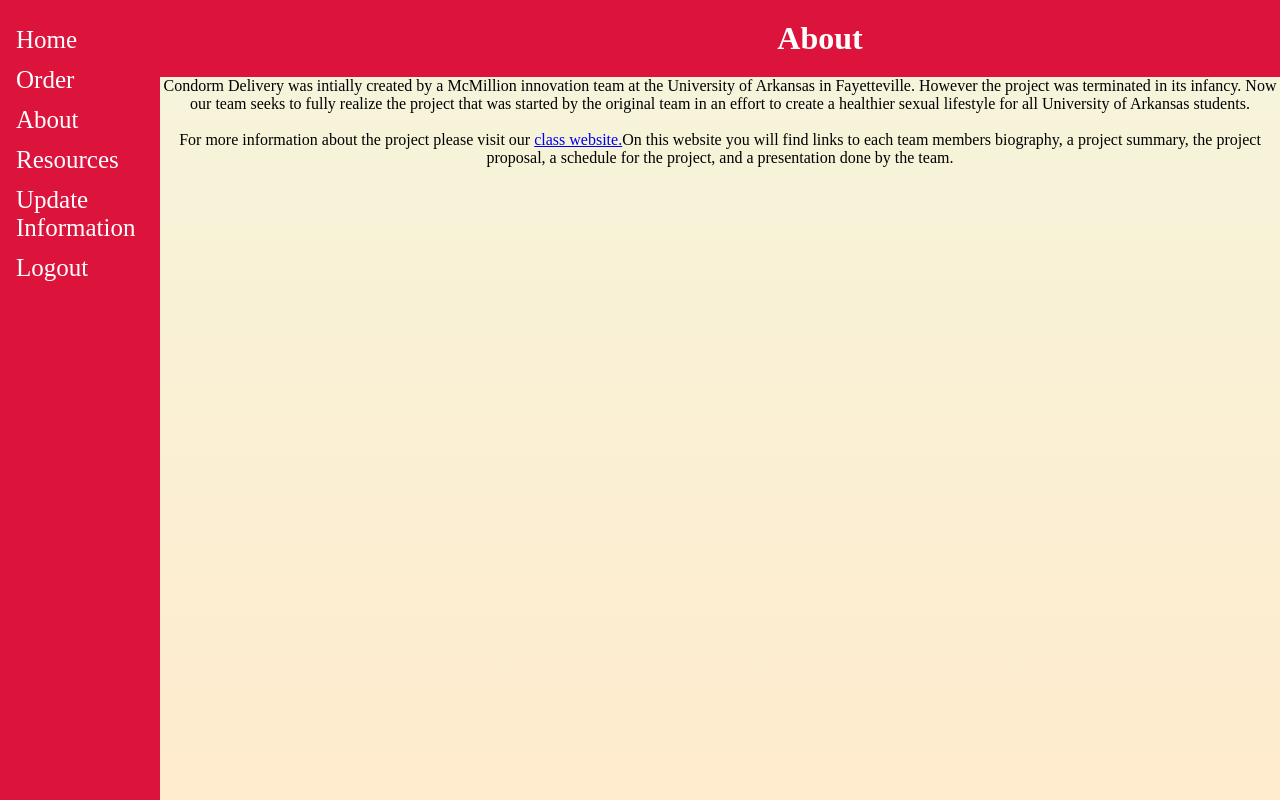
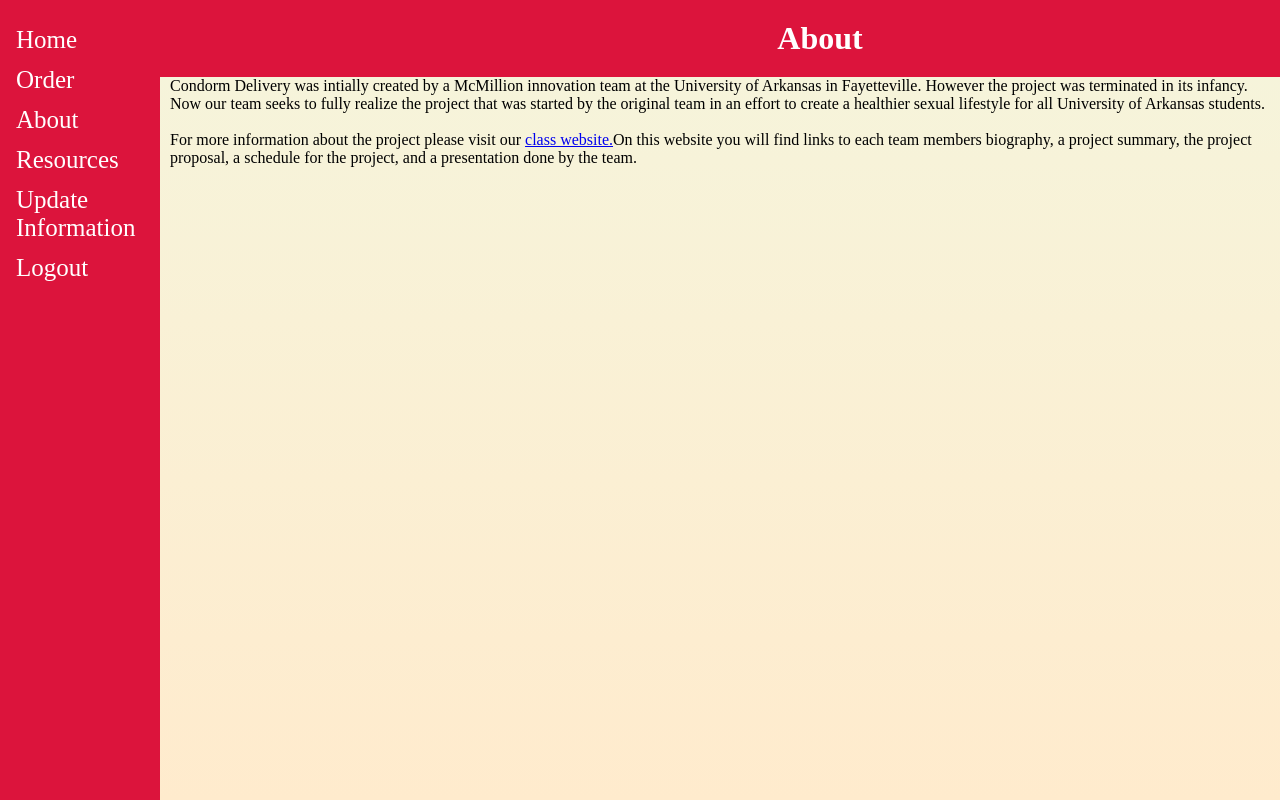
Before and after one commit to COZMIKDX/Group-5-Capstone, a Flask app: page /about in a window 1280 px wide; the page is wider, and only the part inside the window is pictured. Run offline with Flask 2, Linux system fonts and the light colour scheme.

Commit message:
finalizing about page

```diff
--- a/Condorm Website Design/templates/about.html
+++ b/Condorm Website Design/templates/about.html
@@ -55,16 +55,17 @@
             background-color: rgba(220, 20, 60, 0.541);
         }
         .content {
-            margin-left: 160px;
-            text-align: center;
+            margin-left: 170px;
+            text-align: left;
         }
+
     </style>
 <body>
     <div class="header">
         <h1>About</h1>
     </div>
     <div class="content">
-        <p>Condorm Delivery was intially created by a McMillion innovation team at the University of Arkansas in Fayetteville.
+        <p id = "info">Condorm Delivery was intially created by a McMillion innovation team at the University of Arkansas in Fayetteville.
             However the project was terminated in its infancy. Now our team seeks to fully realize the project that was started
             by the original team in an effort to create a healthier sexual lifestyle for all University of Arkansas students.
         </p>
```
